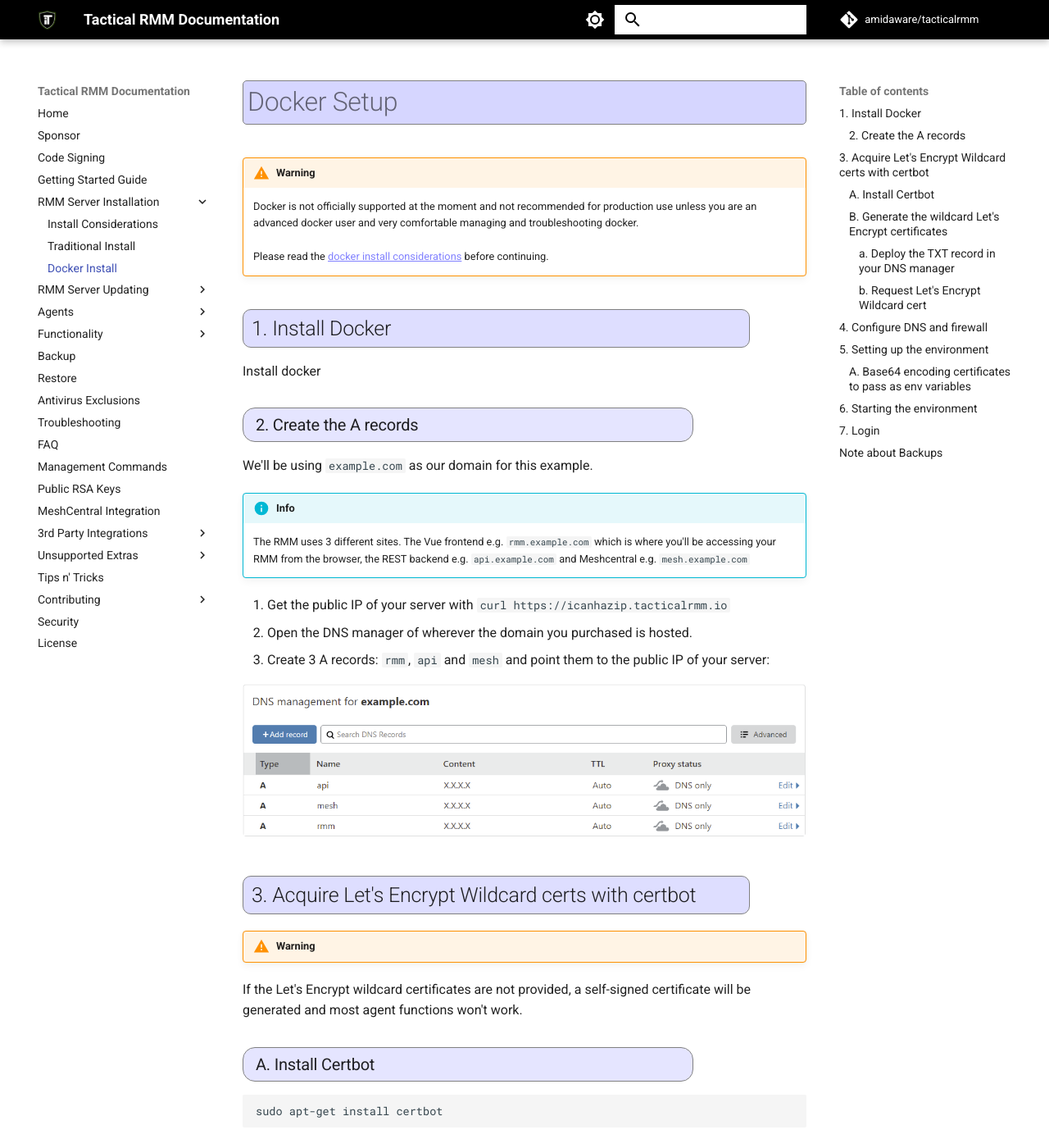
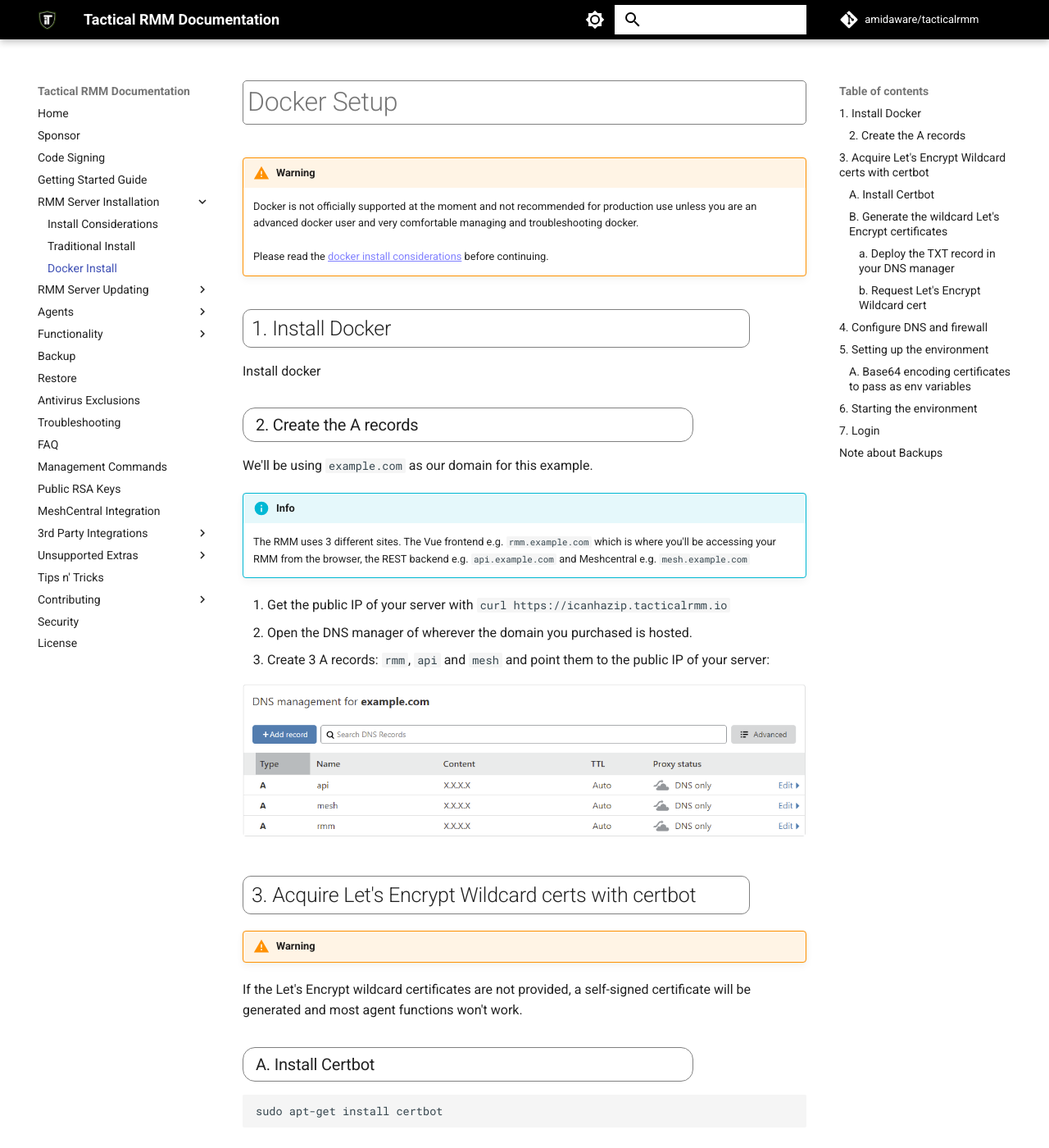
Before and after one commit to amidaware/trmm-docs, an MkDocs documentation site: the page built from docs/install_docker.md, in a window 1280 px wide and 1400 px high. Shown: the whole window at 82% size. Built offline with MkDocs 1.6.1 and Material for MkDocs 9.7.7, drawn with Linux system fonts in a browser that asks for light colours; comment, search, counter and statistics services are not loaded.

Commit message:
Undo background of headers

```diff
--- a/docs/stylesheets/extra.css
+++ b/docs/stylesheets/extra.css
@@ -16,7 +16,6 @@
     border-width: 1px;
     border-radius: 5px;
     border-color: gray;
-    background-color: rgba(0, 0, 255, 0.16);
     width: 100%;
     border-style: solid;
     padding: 5px;
@@ -25,7 +24,6 @@
     border-width: 1px;
     border-radius: 10px;
     border-color: gray;
-    background-color: rgba(0, 0, 255, 0.13);
     width: 90%;
     border-style: solid;
     padding: 5px;
@@ -35,7 +33,6 @@
     border-width: 1px;
     border-radius: 15px;
     border-color: gray;
-    background-color: rgba(0, 0, 255, 0.1);
     width: 80%;
     border-style: solid;
     padding: 5px;
@@ -45,7 +42,6 @@
     border-width: 1px;
     border-radius: 20px;
     border-color: gray;
-    background-color: rgba(0, 0, 255, 0.07);
     width: 70%;
     border-style: solid;
     padding: 5px;
@@ -55,7 +51,6 @@
     border-width: 1px;
     border-radius: 25px;
     border-color: gray;
-    background-color: rgba(0, 0, 255, 0.04);
     width: 60%;
     border-style: solid;
     padding: 5px;
```
